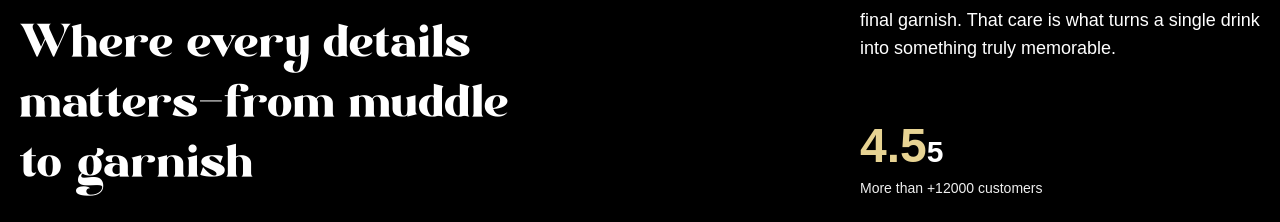
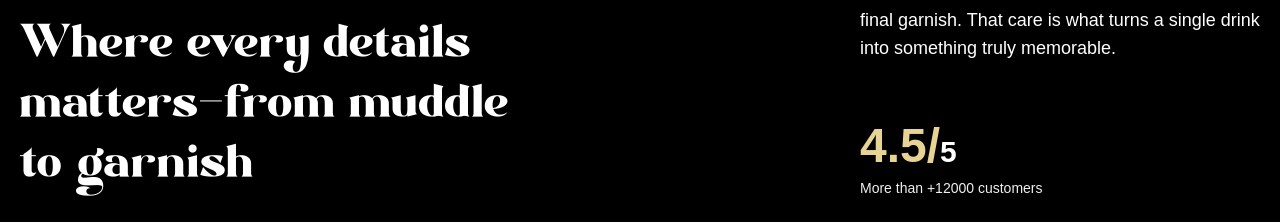
Before and after one commit to NarenCandy/gsap_mojito_page, a React (Vite) app: page / in a window 1280 px wide. Shown: the part 1762-1984 px from the top of the page. Built offline with nearby package versions, Linux system fonts and the light colour scheme; a web font is replaced by a local one.

Commit message:
update ui

```diff
--- a/src/components/About.jsx
+++ b/src/components/About.jsx
@@ -46,7 +46,7 @@
                     </p>
                     <div>
                         <p className='md:text-3xl text-xl font-bold'>
-                            <span>4.5</span>5
+                            <span>4.5/</span>5
 
                         </p>
                         <p className='text-sm text-white-100'>
```
